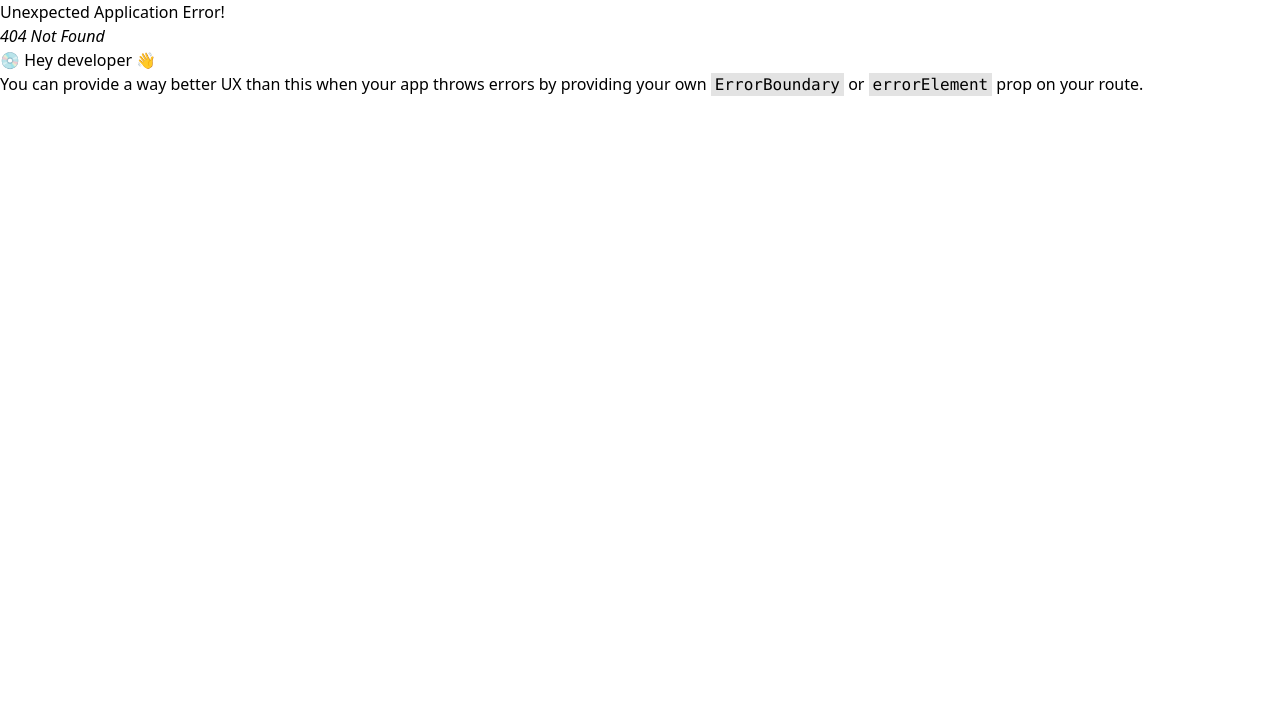
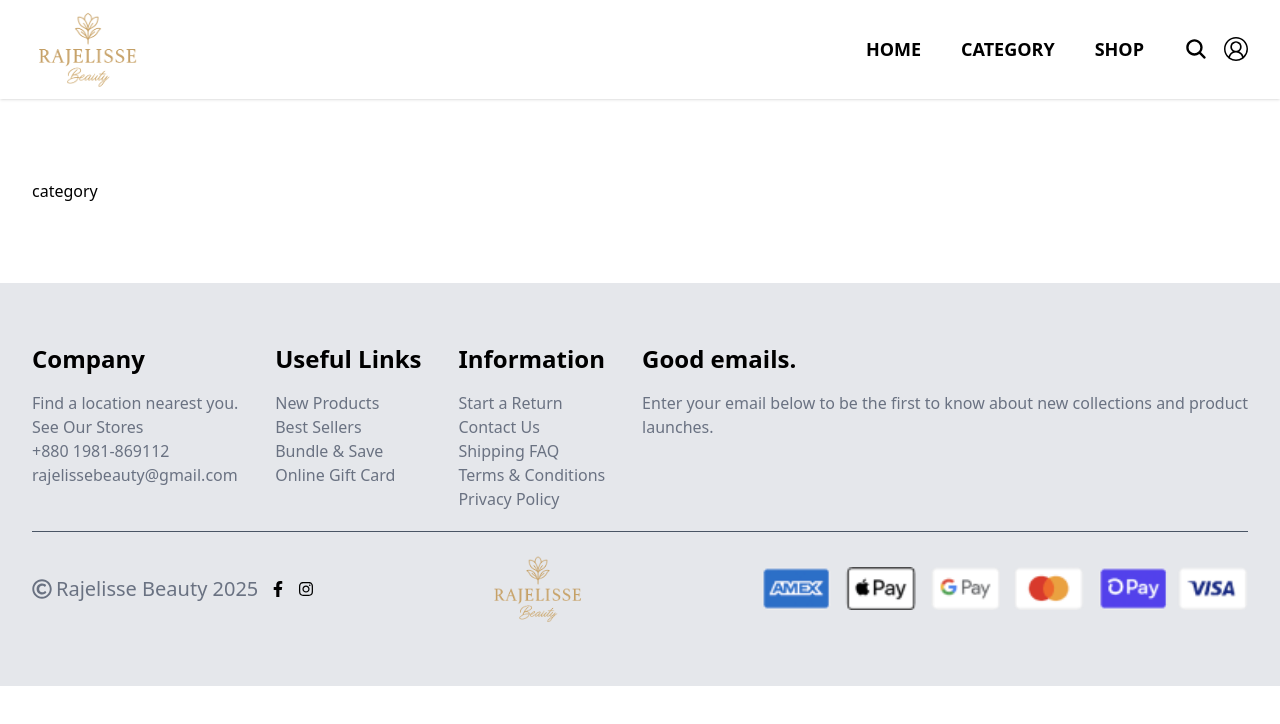
Before and after one commit to rajibulislam60/client, a React (Vite) app: page /category in a window 1280 px wide. Before the commit this address had no page. Shown: the top 724 px of the page. Built offline with nearby package versions, Linux system fonts and the light colour scheme.

Commit message:
category area working start

```diff
--- a/src/App.jsx
+++ b/src/App.jsx
@@ -10,6 +10,7 @@ import RootLayOut from "./layout/RootLayOut";
 import "slick-carousel/slick/slick.css";
 import "slick-carousel/slick/slick-theme.css";
 import Shop from "./pages/Shop";
+import Category from "./pages/Category";
 
 const router = createBrowserRouter(
   createRoutesFromElements(
@@ -17,6 +18,7 @@ const router = createBrowserRouter(
       <Route>
         <Route path="/" element={<RootLayOut />}>
           <Route index element={<Home />} />
+          <Route path="/category" element={<Category />} />
           <Route path="/shop" element={<Shop />} />
         </Route>
       </Route>
--- /dev/null
+++ b/src/pages/Category.jsx
@@ -0,0 +1,14 @@
+import React from "react";
+import Container from "./../components/Container";
+
+const Category = () => {
+  return (
+    <div>
+      <Container>
+        <div className="py-20">category</div>
+      </Container>
+    </div>
+  );
+};
+
+export default Category;
```
